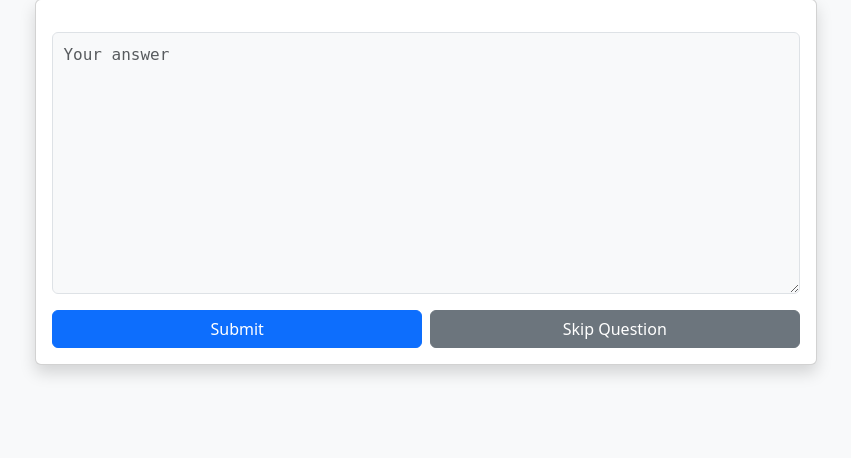
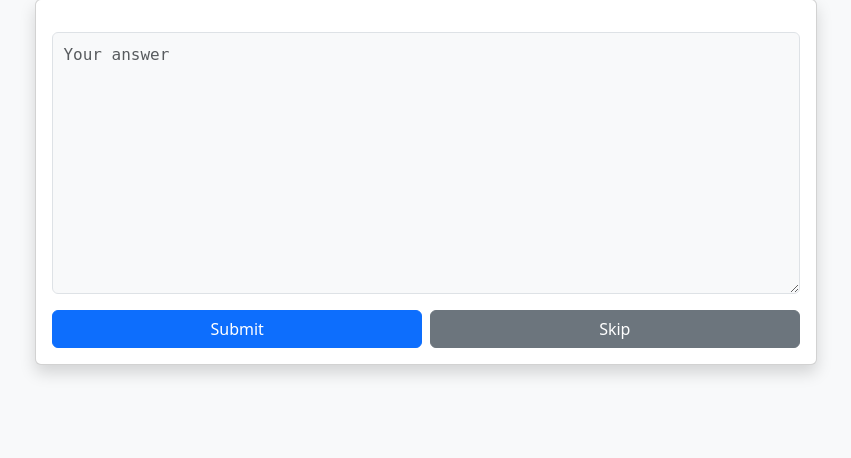
Before and after one commit to sfranz2422/FranzQuiz, a Flask app: template templates/quiz.html in a window 1280 px wide. Shown: the part 342-800 px from the top of the page, without its empty margins (214-1065 px from the left). Run offline with Flask 3, Linux system fonts and the light colour scheme; the template is opened without the code that fills it, so the values that code supplies are empty; the visitor is signed in with stand-in values (Sample User, id 1).

Commit message:
html fixes

```diff
--- a/templates/quiz.html
+++ b/templates/quiz.html
@@ -97,7 +97,7 @@
                         <button type="submit" id="submit-btn" class="btn btn-primary w-100">Submit</button>
                         </div>
                              <div class="col">
-                    <button type="submit" name="skip" class="btn btn-secondary w-100">Skip Question</button>
+                    <button type="submit" name="skip" class="btn btn-secondary w-100">Skip</button>
                     </div>
                     </div>
                     </form>
```
